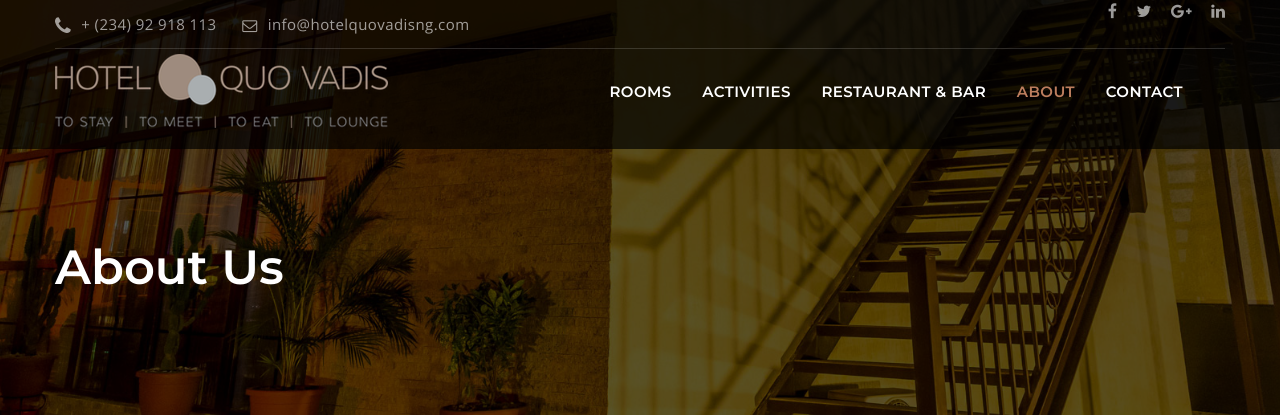
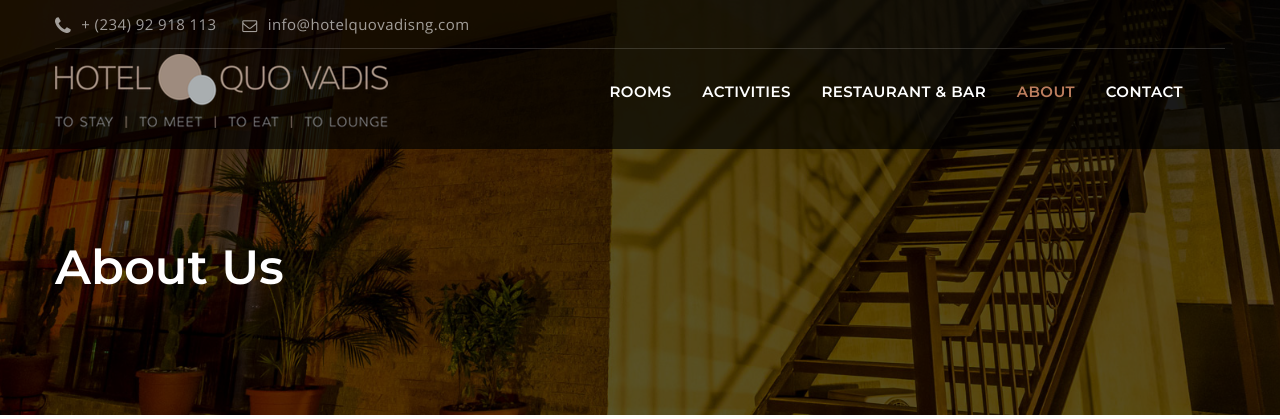
Before and after one commit to dhaniboy09/hotelquovadis, a Django app: page /qv/about/ in a window 1280 px wide. Shown: the top 419 px of the page. Run offline with Django 3.2, Linux system fonts and the light colour scheme; data that the repository does not hold is empty; some libraries are stand-ins or nearby versions.

Commit message:
Remove social media logos

```diff
--- a/quovadisapp/templates/quovadisapp/partials/header.html
+++ b/quovadisapp/templates/quovadisapp/partials/header.html
@@ -8,12 +8,12 @@
                     <a href="#"><i class="fa fa-envelope-o"></i>info@hotelquovadisng.com</a>
                 </div>
                 <div class="pull-right">
-                    <ul class="header_social">
+                    <!-- <ul class="header_social">
                         <li><a href="#"><i class="fa fa-facebook"></i></a></li>
                         <li><a href="#"><i class="fa fa-twitter"></i></a></li>
                         <li><a href="#"><i class="fa fa-google-plus"></i></a></li>
                         <li><a href="#"><i class="fa fa-linkedin"></i></a></li>
-                    </ul>
+                    </ul> -->
                 </div>
             </div>
         </div>
```
